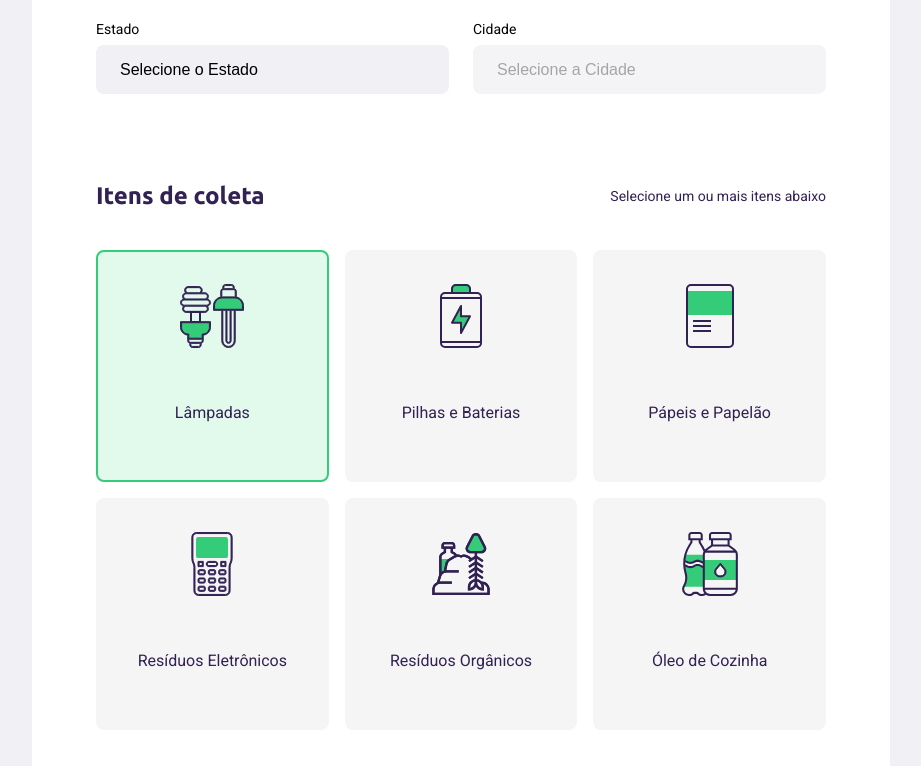
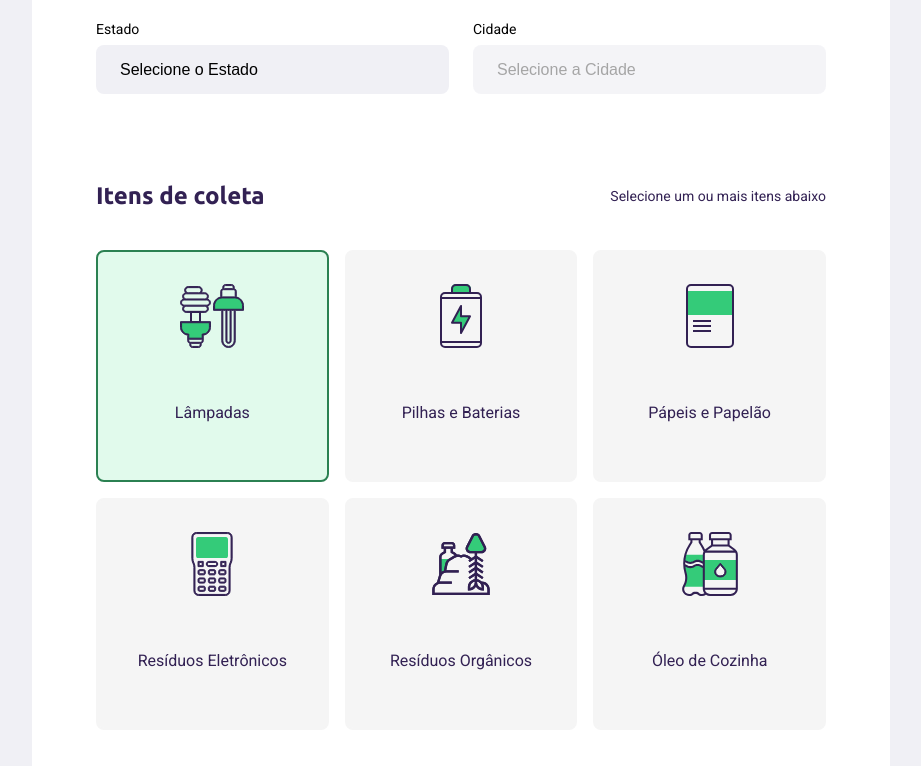
Before and after one commit to lucasgomesoficial/nlw, a website: page src/views/create-point.html in a window 1280 px wide. Both pictures are taken after a click on the item "Lâmpadas". Shown: the part 585-1351 px from the top of the page, without its empty margins (179-1100 px from the left). Drawn offline with nearby package versions, Linux system fonts and the light colour scheme; files that its build step writes are made by us from their sources; no server answers.

Commit message:
Visual do item do form
Alterei a borda do item quando selecionada

```diff
--- a/public/styles/create-point.css
+++ b/public/styles/create-point.css
@@ -148,7 +148,7 @@ form button:hover {
 
 .items-grid li.selected {
     background: #e1faec;
-    border: 2px solid #34cb79;
+    border: 2px solid #2b8152;
 }
 
 .items-grid li img, .items-grid li span {
```
